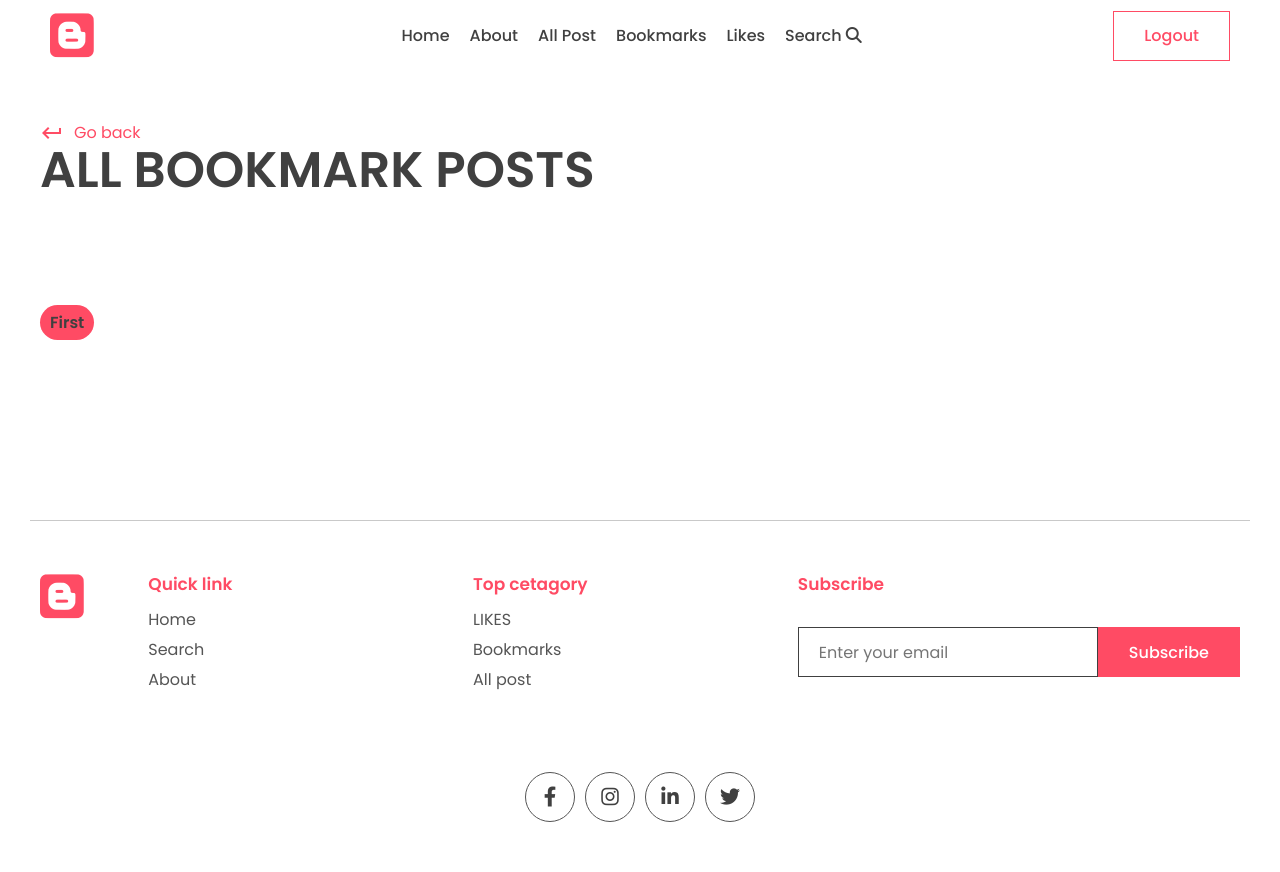
After one commit to rajulapatibhargav19/blogapp, a Django app: page /all_bookmarked_posts/ in a window 1280 px wide. The commit adds this page. Run offline with Django 5.2, Linux system fonts and the light colour scheme; a user stored in the database is signed in; data comes from the database, SQL or seed files in the repository; both versions use the stored data as it was after the commit; some libraries are stand-ins or nearby versions.

Commit message:
Initial commit

```diff
--- a/app/models.py
+++ b/app/models.py
@@ -40,6 +40,10 @@ class Post(models.Model):
     view_count=models.IntegerField(null=True,blank=True)
     is_featured=models.BooleanField(default=False)
     author=models.ForeignKey(User,on_delete=models.CASCADE,null=True,blank=True)
+    bookmarks=models.ManyToManyField(User, related_name="bookmarks",default=None, blank=True)
+    likes=models.ManyToManyField(User, related_name="post_like",default=None, blank=True)
+    def number_of_likes(self):
+        return self.likes.count()
 class Comments(models.Model):
     content=models.TextField()
     date=models.DateTimeField(auto_now=True)
--- a/app/static/app/style.css
+++ b/app/static/app/style.css
@@ -48,6 +48,8 @@ p,
 a {
   font-size: 1.6rem;
   color: var(--des);
+  opacity: 1 !important;
+  visibility: visible !important;
 }
 
 input,
@@ -341,6 +343,13 @@ header .container {
   font-size: 1.6rem;
   font-weight: 600;
 }
+.card h3 a {
+    color: var(--black) !important;
+    font-weight: 600;
+    opacity: 1 !important;
+    text-decoration: none;
+}
+
 
 .card .post-img {
   width: 100%;
@@ -947,6 +956,9 @@ main {
   .s-active input {
     width: 100%;
   }
+  .card {
+  opacity: 1 !important;
+}
   .s-active {
     width: 80%;
   }
@@ -1064,3 +1076,10 @@ main {
 .reply button {
   background: transparent;
 }
+.blog-tags .tag a.bookmark-title {
+    color: #404040 !important;
+    font-weight: 600 !important;
+    font-size: 1.6rem !important;
+    opacity: 1 !important;
+    text-decoration: none !important;
+}
--- /dev/null
+++ b/app/templates/app/all_bookmarked_posts.html
@@ -0,0 +1,31 @@
+{% extends "base.html" %}
+{% block title %}Blog | All BOOKMARK POSTS{% endblock title %}
+{% block content %}
+  <div class="container">
+    <div class="page-top">
+      <div class="top flex">
+        <div class="page-name">
+          <a href="" class="learn">
+            <span class="material-icons"> keyboard_return </span> Go back
+          </a>
+          <h1>All BOOKMARK POSTS</h1>
+        </div>
+      </div>
+    </div>
+  </div>
+</main>
+<section class="sp">
+  <div class="container">
+    <div class="blog-tags">
+    {% for post in all_bookmarked_posts  %}
+    <p class="tag">
+       <a style="color:white;" href="{% url 'post_page' post.slug %}"class="bookmark-title">
+            {{post.title}}
+        </a>
+    {% empty %}
+        <p>No bookmarked posts yet.</p>
+    {% endfor %}
+  </div>
+  </div>
+</section>
+{% endblock content %}
--- a/app/templates/app/index.html
+++ b/app/templates/app/index.html
@@ -1,5 +1,5 @@
 {% extends "base.html" %}
-{% block title %} Blog |Welcome{% endblock title %}
+{% block title %} Blog | Welcome{% endblock title %}
 {% block content %}
     <main class="sp">
       <div class="container">
@@ -99,7 +99,7 @@
           <!-- card end-->
         </div>
         <center>
-          <a href=""><button class="btn btn-primary rounded view">
+          <a href="{% url "all_posts" %}"><button class="btn btn-primary rounded view">
             View more <span class="material-icons"> trending_flat </span>
           </button></a>
         </center>
@@ -139,7 +139,7 @@
           {% endfor %}
         </div>
         <center>
-          <a href=""><button class="btn btn-primary rounded view">
+          <a href="{% url "all_posts" %}"><button class="btn btn-primary rounded view">
             View more <span class="material-icons"> trending_flat </span>
           </button></a>
         </center>
--- a/app/urls.py
+++ b/app/urls.py
@@ -10,5 +10,10 @@ urlpatterns = [
     path('author/<slug:slug>', views.author_page,name='author_page'),
     path('search/', views.search_post,name='search'),
     path('accounts/register', views.register_user,name='register'),
-    path('about/', views.about,name='about')
+    path('about/', views.about,name='about'),
+    path('bookmark_post/<slug:slug>', views.bookmark_post,name='bookmark'),
+    path('like_post/<slug:slug>', views.like_post,name='like'),
+    path('all_bookmarked_posts/', views.all_bookmarked_posts,name='allbookmarked'),
+    path('all_posts/', views.all_posts,name='all_posts'),
+    path('all_liked_posts/', views.all_liked_posts,name='all_liked_posts'),
 ]
--- a/app/views.py
+++ b/app/views.py
@@ -1,4 +1,4 @@
-from django.shortcuts import redirect, render
+from django.shortcuts import get_object_or_404, redirect, render
 from django.http import HttpResponseRedirect
 from django.urls import reverse
 from app.forms import CommentForm, NewUserForm, SubscribeForm
@@ -33,6 +33,17 @@ def post_page(request,slug):
     post=Post.objects.get(slug=slug)
     comments=Comments.objects.filter(post=post, parent=None)
     forms=CommentForm()
+    bookmarked=False
+
+    if post.bookmarks.filter(id=request.user.id).exists():
+        bookmarked=True
+    is_bookmarked=bookmarked
+    #like logic
+    liked=False
+    if post.likes.filter(id=request.user.id).exists():
+        liked=True
+    number_of_likes=post.number_of_likes()
+    post_is_liked=liked
 
     if request.POST:
         comment_form=CommentForm(request.POST)
@@ -62,7 +73,7 @@ def post_page(request,slug):
     else:
         post.view_count=post.view_count+1
     post.save()
-    context={'post':post, 'forms':forms, 'comments':comments}
+    context={'post':post, 'forms':forms, 'comments':comments,'is_bookmarked':is_bookmarked,'post_is_liked':post_is_liked,'number_of_likes':number_of_likes}
     return render(request,'app/post.html',context)
 
 def tag_page(request,slug):
@@ -103,3 +114,29 @@ def register_user(request):
             return redirect("/")
     context={"form":form}
     return render(request,'registration/registration.html',context)
+def bookmark_post(request,slug):
+    post=get_object_or_404(Post,id=request.POST.get('post_id'))
+    if post.bookmarks.filter(id=request.user.id).exists():
+        post.bookmarks.remove(request.user)
+    else:
+        post.bookmarks.add(request.user)
+    return HttpResponseRedirect(reverse('post_page',args=[str(slug)]))
+def like_post(request,slug):
+    post=get_object_or_404(Post,id=request.POST.get('post_id'))
+    if post.likes.filter(id=request.user.id).exists():
+        post.likes.remove(request.user)
+    else:
+        post.likes.add(request.user)
+    return HttpResponseRedirect(reverse('post_page',args=[str(slug)]))
+def all_bookmarked_posts(request):
+    all_bookmarked_posts=Post.objects.filter(bookmarks=request.user)
+    context={"all_bookmarked_posts":all_bookmarked_posts}
+    return render(request,'app/all_bookmarked_posts.html',context)
+def all_posts(request):
+    all_posts=Post.objects.all()
+    context={"all_posts":all_posts}
+    return render(request,'app/all_posts.html',context)
+def all_liked_posts(request):
+    all_liked_posts=Post.objects.filter(likes=request.user)
+    context={"all_liked_posts":all_liked_posts}
+    return render(request,'app/all_liked_posts.html',context)
--- a/templates/base.html
+++ b/templates/base.html
@@ -33,18 +33,21 @@
         <div class="links">
           <a href="{% url 'index'  %}">Home</a>
           <a href="{% url 'about'  %}">About</a>
-          <a href="{% url 'index'  %}">All Post</a>
-          <a href="{% url 'search' %}" onclick="searchbar()">Search <i class="fa fa-search"></i>
-</a>
+          <a href="{% url 'all_posts'  %}">All Post</a>
+          {% if user.is_authenticated %}
+          <a href="{% url 'allbookmarked'  %}" style="display:inline;">Bookmarks</a>
+          <a href="{% url 'all_liked_posts'  %}" style="display:inline;">Likes</a>
+          {% endif %}
+          <a href="{% url 'search' %}" onclick="searchbar()">Search <i class="fa fa-search"></i></a>
+
+
+
         </div>
         <div class="action-btn">
           {% if user.is_authenticated %}
             <form method="post" action="{% url 'logout' %}" style="display:inline;">
               {% csrf_token %}
-              <button type="submit" class="btn btn-scoundary">
-
-                Logout
-            </button>
+              <button type="submit" class="btn btn-scoundary">Logout</button>
             </form>
 
           {% else %}
@@ -69,17 +72,27 @@
             <h2>Quick link</h2>
             <div class="q-link">
               <a href="{% url 'index'  %}">Home</a>
-              <a href="#">Blog</a>
-              <a href="#">Unsubscribe</a>
+              <a href="{% url "search" %}">Search</a>
+              <a href="{% url "about" %}">About</a>
             </div>
           </div>
           <div class="link">
+            {% if user.is_authenticated %}
             <h2>Top cetagory</h2>
             <div class="q-link">
-              <a href="{% url 'index'  %}">Home</a>
-              <a href="{% url 'about' %}">About</a>
-              <a href="#">All post</a>
+              <a href="{% url 'all_liked_posts'  %}">LIKES</a>
+              <a href="{% url 'allbookmarked' %}">Bookmarks</a>
+              <a href="{% url "all_posts" %}">All post</a>
             </div>
+
+            {% else %}
+            <div class="q-link">
+              <h2>Register</h2>
+
+              <a href="{% url 'login'  %}">login</a>
+              <a href="{% url 'register' %}">Register</a>
+            </div>
+            {% endif %}
           </div>
           <div class="news-signup">
             <h2>Subscribe</h2>
@@ -100,16 +113,16 @@
         </div>
         <div class="share">
           <div class="social">
-            <a href="#">
+            <a href="https://www.facebook.com/login.php/">
               <i class="fa-brands fa-facebook-f"></i>
             </a>
-            <a href="#">
+            <a href="https://www.instagram.com/">
               <i class="fa-brands fa-instagram"></i>
             </a>
-            <a href="#">
+            <a href="https://www.linkedin.com/home">
               <i class="fa-brands fa-linkedin-in"></i>
             </a>
-            <a href="#">
+            <a href="https://x.com/i/flow/login">
               <i class="fa-brands fa-twitter"></i>
             </a>
           </div>
```
Also changed, not shown: app/templates/app/all_liked_posts.html (added, +31 -0 lines), app/templates/app/all_posts.html (added, +31 -0 lines), app/templates/app/post.html (+40 -2 lines), app/migrations/0013_post_bookmarks.py (added), app/migrations/0014_post_likes.py (added), db.sqlite3.
